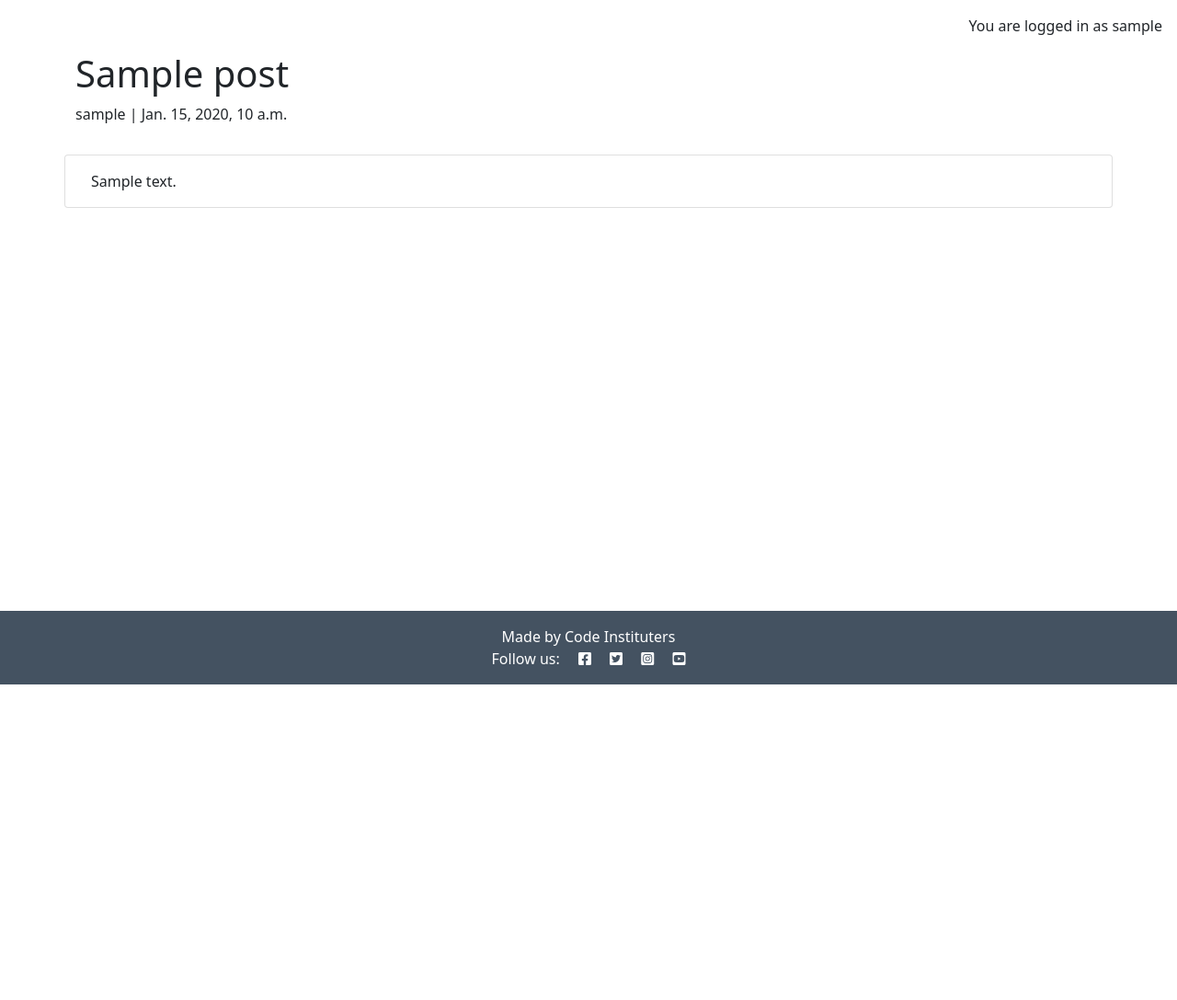
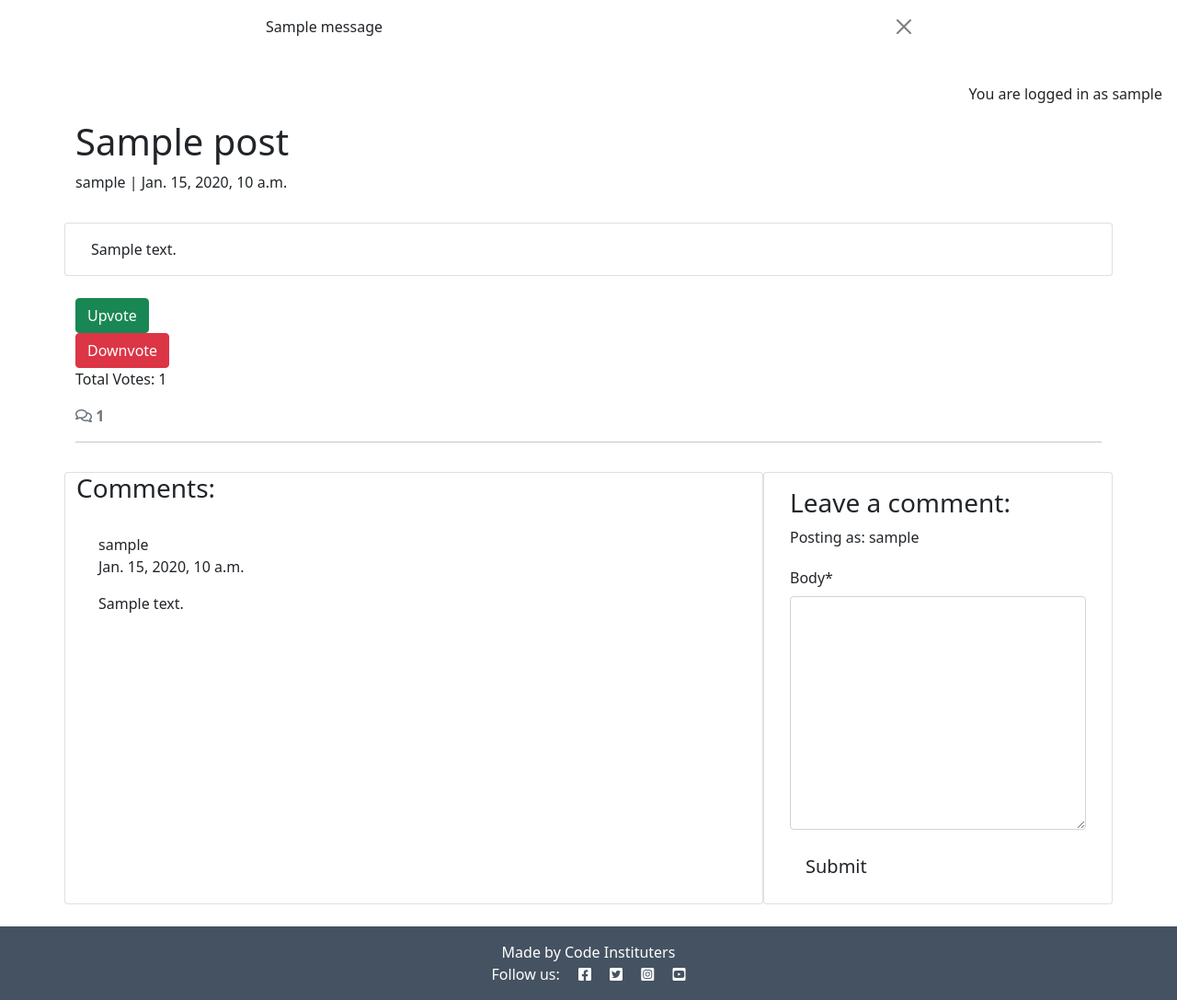
Before and after one commit to Dhruvesh48/Transmit, a Django app: a page that uses templates/base.html in a window 1280 px wide. Shown: the part 56-1143 px from the top of the page at 92% size. Before the commit the page ends 800 px from the top, so only its background shows below. Run offline with Django 4.2, Linux system fonts and the light colour scheme; a user stored in the database is signed in; tables that the repository leaves empty hold one stand-in row (values such as "Sample post"); one stand-in notice (Sample message) is shown; some libraries are stand-ins or nearby versions.

Commit message:
added upvotes and downvotes also added comments

```diff
--- a/blog/forms.py
+++ b/blog/forms.py
@@ -1,5 +1,5 @@
 from django import forms
-from .models import Community, Post
+from .models import Community, Post, Comment
 
 class CommunityForm(forms.ModelForm):
     class Meta:
@@ -16,3 +16,8 @@ class PostForm(forms.ModelForm):
     class Meta:
         model = Post
         fields = ['community', 'title', 'content', 'status']
+
+class CommentForm(forms.ModelForm):
+    class Meta:
+        model = Comment
+        fields = ('body',)
--- a/blog/models.py
+++ b/blog/models.py
@@ -30,7 +30,7 @@ class JoinCommunity(models.Model):
 
 class Post(models.Model):
     user = models.ForeignKey(User, on_delete=models.CASCADE, related_name="blog_posts")
-    community = models.ForeignKey(Community, on_delete=models.CASCADE, related_name="community", default=None, null=True)
+    community = models.ForeignKey(Community, on_delete=models.CASCADE, related_name="posts", default=None, null=True)
     title = models.CharField(max_length=200, unique=True)
     slug = models.SlugField(max_length=200, unique=True)
     content = models.TextField()
@@ -57,9 +57,28 @@ class Post(models.Model):
             self.slug = slug
         super().save(*args, **kwargs)
 
+    def total_votes(self):
+        # Use vote_set to count total votes (upvotes minus downvotes)
+        upvotes = self.votes.filter(vote_type=1).count()
+        downvotes = self.votes.filter(vote_type=0).count()
+        return upvotes - downvotes
+
+class Vote(models.Model):
+    UPVOTE = 1
+    DOWNVOTE = -1
+    VOTE_TYPE_CHOICES = ((UPVOTE, 'Upvote'), (DOWNVOTE, 'Downvote'))
+
+    user = models.ForeignKey(User, on_delete=models.CASCADE)
+    post = models.ForeignKey(Post, related_name='votes', on_delete=models.CASCADE)
+    vote_type = models.IntegerField(choices=VOTE_TYPE_CHOICES)
+
+    class Meta:
+        unique_together = ('user', 'post')  # Ensures one vote per user per post
+
+
 class Comment(models.Model):
     post = models.ForeignKey(Post, on_delete=models.CASCADE, related_name="comments")
-    User = models.ForeignKey(User, on_delete=models.CASCADE, related_name="commenter")
+    user = models.ForeignKey(User, on_delete=models.CASCADE, related_name="commenter")
     body = models.TextField()
     created_on = models.DateTimeField(auto_now_add=True)
 
--- a/blog/templates/blog/post_detail.html
+++ b/blog/templates/blog/post_detail.html
@@ -1,5 +1,6 @@
 {% extends 'base.html' %} {% block content %}
 {% load static %}
+{% load crispy_forms_tags %}
 
 <div class="masthead">
     <div class="container">
@@ -26,6 +27,77 @@
             </div>
         </div>
     </div>
+    {% if user.is_authenticated %}
+        <form method="post" action="{% url 'vote_post' post.id 1 %}">
+            {% csrf_token %}
+            <button type="submit" class="btn btn-success">Upvote</button>
+        </form>
+        <form method="post" action="{% url 'vote_post' post.id 0 %}">
+            {% csrf_token %}
+            <button type="submit" class="btn btn-danger">Downvote</button>
+        </form>
+    {% else %}
+        <p><a href="{% url 'login' %}">Log in</a> to vote.</p>
+    {% endif %}
+
+    <p>Total Votes: {{ post.total_votes }}</p>
+    <!-- Displaying count of comments -->
+  <div class="row">
+    <div class="col-12">
+      <strong class="text-secondary">
+        <i class="far fa-comments"></i> {{ comment_count }}
+      </strong>
+    </div>
+    <div class="col-12">
+      <hr>
+    </div>
+  </div>
+  <!-- Displaying Comments -->
+  <div class="row">
+    <div class="col-md-8 card mb-4  mt-3 ">
+      <h3>Comments:</h3>
+      <div class="card-body">
+        <!-- We want a for loop inside the empty control tags
+          to iterate through each comment in comments -->
+        {% for comment in comments %}
+        <div class="p-2 comments">
+          <p class="font-weight-bold">
+            {{ comment.user }}<br>
+            <span class="font-weight-normal">
+              {{ comment.created_on }}
+            </span>
+          </p>
+          <div id="comment{{ comment.id }}">
+            {{ comment.body | linebreaks }}
+          </div>
+        </div>
+        <!-- Our for loop ends here -->
+        {% endfor %}
+      </div>
+    </div>
+    <!-- Creating New Comments -->
+    <div class="col-md-4 card mb-4 mt-3">
+        <div class="card-body">
+            {% if user.is_authenticated %}
+                <h3>Leave a comment:</h3>
+                <p>Posting as: {{ user.username }}</p>
+                <form id="commentForm" method="post"
+                    style="margin-top: 1.3em;">
+                    {{ comment_form | crispy }}
+                    {% csrf_token %}
+                    <button id="submitButton" type="submit"
+                    class="btn btn-signup btn-lg">Submit</button>
+                </form>
+            {% else %}
+                <p>Log in to leave a comment</p>
+            {% endif %}
+        </div>
+    </div>
+  </div>
 </div>
 
+
+
+
+
 {% endblock content %}
--- a/blog/urls.py
+++ b/blog/urls.py
@@ -5,6 +5,7 @@ urlpatterns = [
     path('community/<str:name>/', views.community_detail, name='community_detail'),
     path('create-community/', views.create_community, name='create_community'),
     path('create_post/', views.create_post, name='create_post'),
+    path('post/<int:post_id>/vote/<int:vote_type>/', views.vote_post, name='vote_post'),
     path('<slug:slug>/', views.post_detail, name='post_detail'),
     path('', views.PostList.as_view(), name='home'),
 ]
--- a/blog/views.py
+++ b/blog/views.py
@@ -1,7 +1,8 @@
 from django.shortcuts import render, get_object_or_404, redirect
 from django.views import generic
-from .models import Post, Community, JoinCommunity
-from .forms import CommunityForm, PostForm
+from django.contrib import messages
+from .models import Post, Community, JoinCommunity, Vote
+from .forms import CommunityForm, PostForm, CommentForm
 
 # Create your views here.
 class PostList(generic.ListView):
@@ -25,12 +26,31 @@ def post_detail(request, slug):
     queryset = Post.objects.filter(status=1)
     post = get_object_or_404(queryset, slug=slug)
 
+    comments = post.comments.all().order_by("-created_on")
+    comment_count = post.comments.all().count()
+
+    if request.method == "POST":
+        comment_form = CommentForm(data=request.POST)
+        if comment_form.is_valid():
+            comment = comment_form.save(commit=False)
+            comment.user = request.user
+            comment.post = post
+            comment.save()
+            messages.add_message(
+                request, messages.SUCCESS,
+                'Comment submitted'
+            )
+
+    comment_form = CommentForm()
 
     return render(
         request,
         "blog/post_detail.html",
         {
             "post": post,
+            "comments": comments,
+            "comment_count": comment_count,
+            "comment_form": comment_form,
         },
     )
 
@@ -111,3 +131,40 @@ def create_community(request):
             'community_form': community_form
         }
     )
+
+from django.shortcuts import get_object_or_404, redirect
+from .models import Post, Vote
+
+def vote_post(request, post_id, vote_type):
+
+    queryset = Post.objects.filter(status=1)
+    post = get_object_or_404(queryset, id=post_id)
+
+    # Validate vote_type
+    if vote_type not in ['1', '0']:
+        return redirect('post_detail', slug=post.slug)
+
+    vote_type = int(vote_type)
+
+    # Check if the user has already voted
+    existing_vote = Vote.objects.filter(user=request.user, post=post).first()
+
+    if existing_vote:
+        if existing_vote.vote_type == vote_type:
+            # Remove the vote if it's the same as before
+            existing_vote.delete()
+        else:
+            # Update the vote to the new type
+            existing_vote.vote_type = vote_type
+            existing_vote.save()
+    else:
+        # Create a new vote
+        Vote.objects.create(user=request.user, post=post, vote_type=vote_type)
+
+    return render(
+        request,
+        'blog/create_post.html',
+        {
+            'vote_type': vote_type,
+        }
+    )
--- a/templates/base.html
+++ b/templates/base.html
@@ -67,6 +67,21 @@
           </div>
         </div>
     </nav>
+    <!-- displaying Django messages -->
+    <div class="container">
+        <div class="row">
+            <div class="col-md-8 offset-md-2">
+                {% for message in messages %}
+                    <div class="alert {{ message.tags }} alert-dismissible
+                    fade show" id="msg" role="alert">
+                    {{ message | safe }}
+                    <button type="button" class="btn-close"
+                        data-bs-dismiss="alert" aria-label="Close"></button>
+                    </div>
+                {% endfor %}
+            </div>
+        </div>
+    </div>
 
     <main class="flex-shrink-0 main-bg">
         {% if user.is_authenticated %}
```
Also changed, not shown: blog/migrations/0008_vote.py (added), blog/migrations/0009_alter_vote_unique_together.py (added), blog/migrations/0010_alter_post_community.py (added), blog/migrations/0011_alter_vote_vote_type.py (added), blog/migrations/0012_alter_vote_vote_type.py (added), blog/migrations/0013_rename_user_comment_user.py (added).
